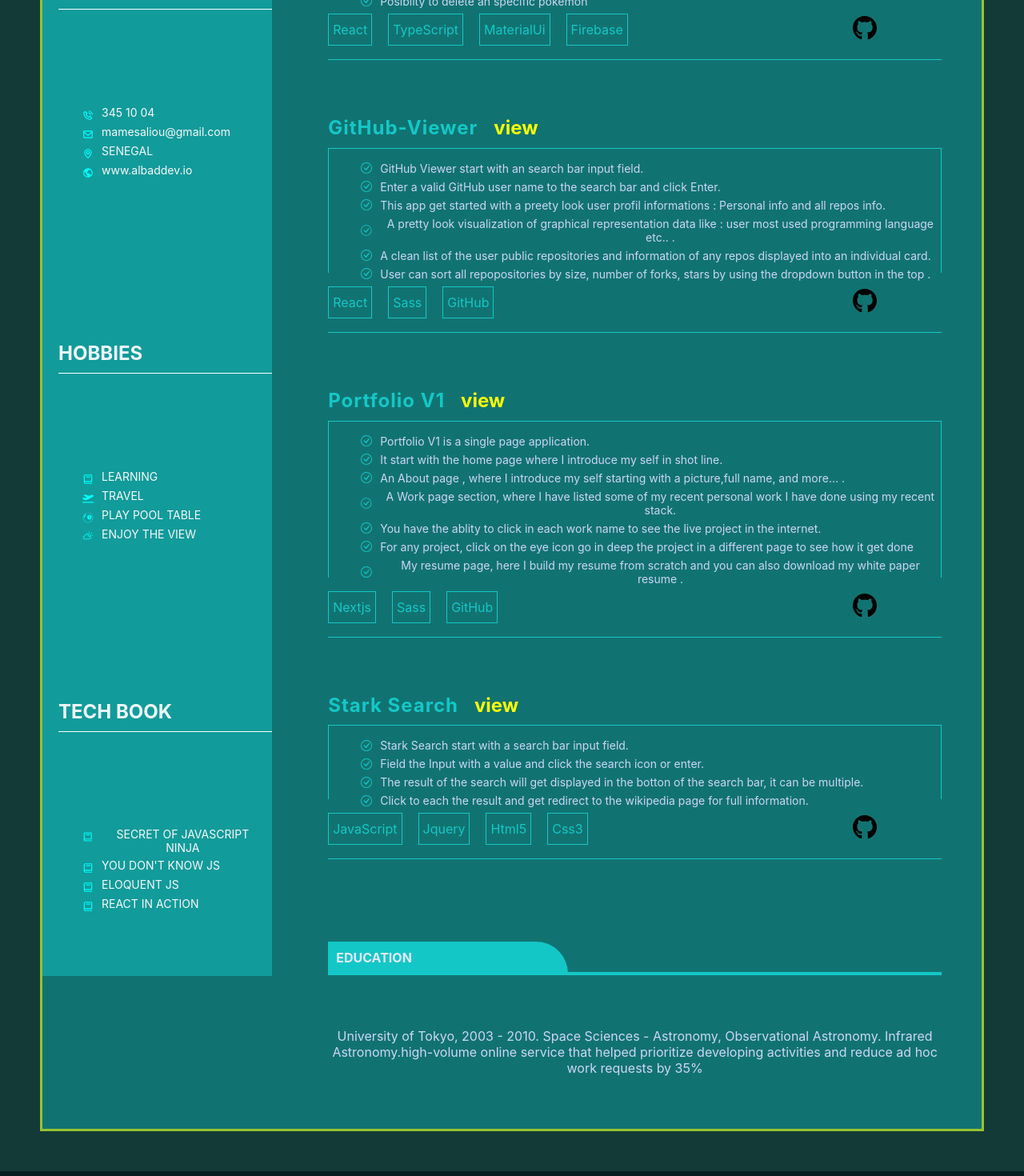
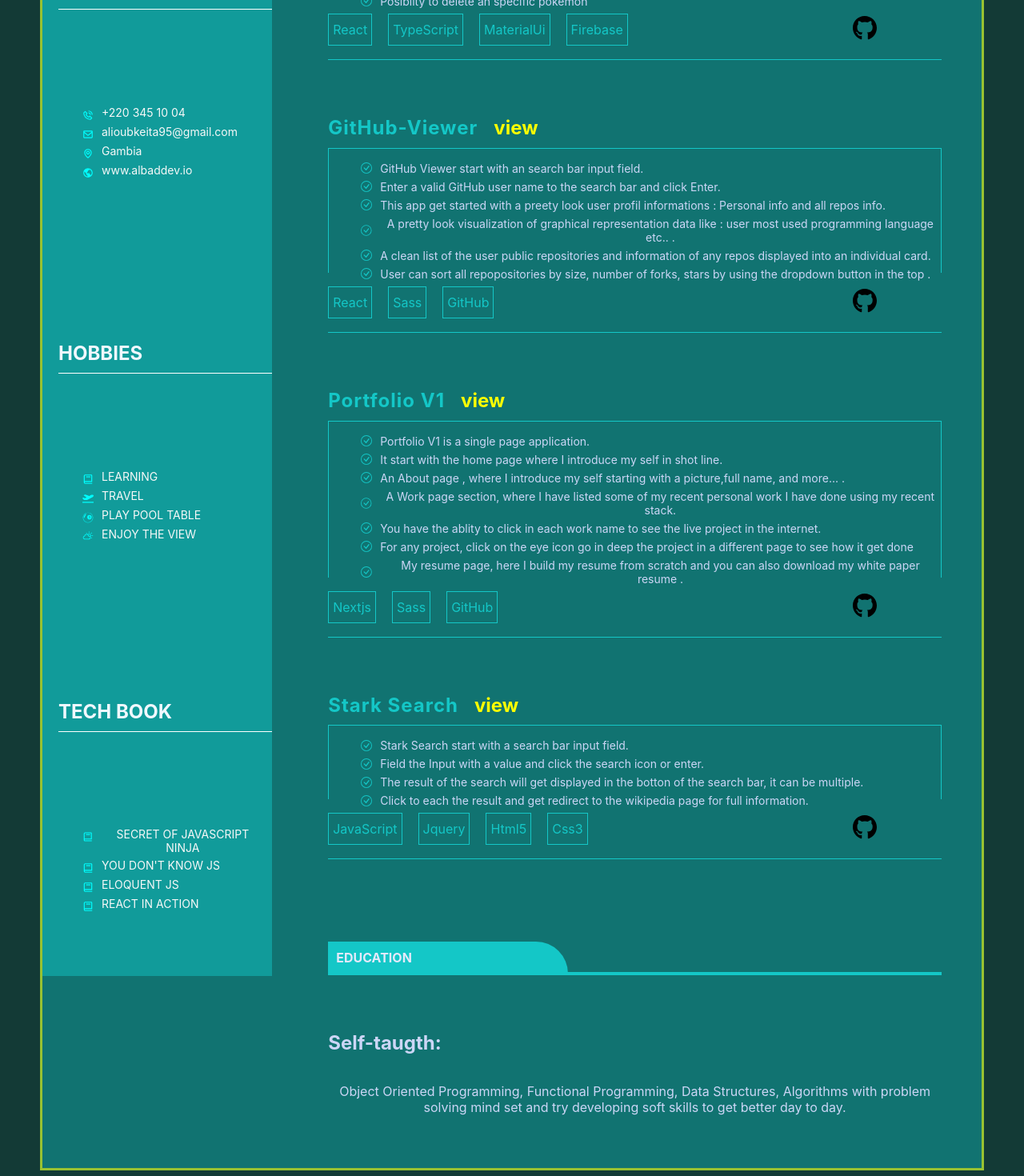
Before and after one commit to AlbadDev/portfolio_v1, a Next.js app: page /resume in a window 1280 px wide. Shown: the part 1060-2530 px from the top of the page at 80% size. Built offline with nearby package versions, Linux system fonts and the light colour scheme.

Commit message:
Update: resume education section

```diff
--- a/components/Resume.js
+++ b/components/Resume.js
@@ -70,9 +70,9 @@
                             <div className={style.resumeLeftContainer}>
                                 <h2 className={style.header}> CONTACTS</h2>
                                 <div className={style.listContainer}>
-                                    <li className={style.list}><BiPhoneCall className={style.listIcon}/><a href="tel:+220 345 10 04">345 10 04</a> </li>
-                                    <li className={style.list}><BiEnvelope className={style.listIcon} /> <a href="mailto:mamesaliou@gmail.com"> mamesaliou@gmail.com</a></li>
-                                    <li className={style.list}><BiMap className={style.listIcon}/><a href='https://gisgeography.com/senegal-map/' target='_blank'>SENEGAL</a> </li>
+                                    <li className={style.list}><BiPhoneCall className={style.listIcon}/><a href="tel:+220 345 10 04">+220 345 10 04</a> </li>
+                                    <li className={style.list}><BiEnvelope className={style.listIcon} /> <a href="mailto:mamesaliou@gmail.com"> alioubkeita95@gmail.com</a></li>
+                                    <li className={style.list}><BiMap className={style.listIcon}/><a href='https://gisgeography.com/gambia-map/' target='_blank'>Gambia</a> </li>
                                     <li className={style.list}><BiWorld className={style.listIcon}/><a href="https://www.albaddev.io" target="_blank">www.albaddev.io</a> </li>
                                 </div>
                             </div>
@@ -126,7 +126,8 @@
 
                                 <article className={style.resumeEducationContainer}>
                                     <header className={style.resumeHeadline}><h1>EDUCATION</h1></header>
-                                    <p>University of Tokyo, 2003 - 2010. Space Sciences - Astronomy, Observational Astronomy. Infrared Astronomy.high-volume online service that helped prioritize developing activities and reduce ad hoc work requests by 35%</p>
+                                    <h2>Self-taugth: </h2>
+                                    <p>Object Oriented Programming, Functional Programming, Data Structures, Algorithms with problem solving mind set and try developing soft skills to get better day to day. </p>
                                 </article>
 
                             </div>
```
